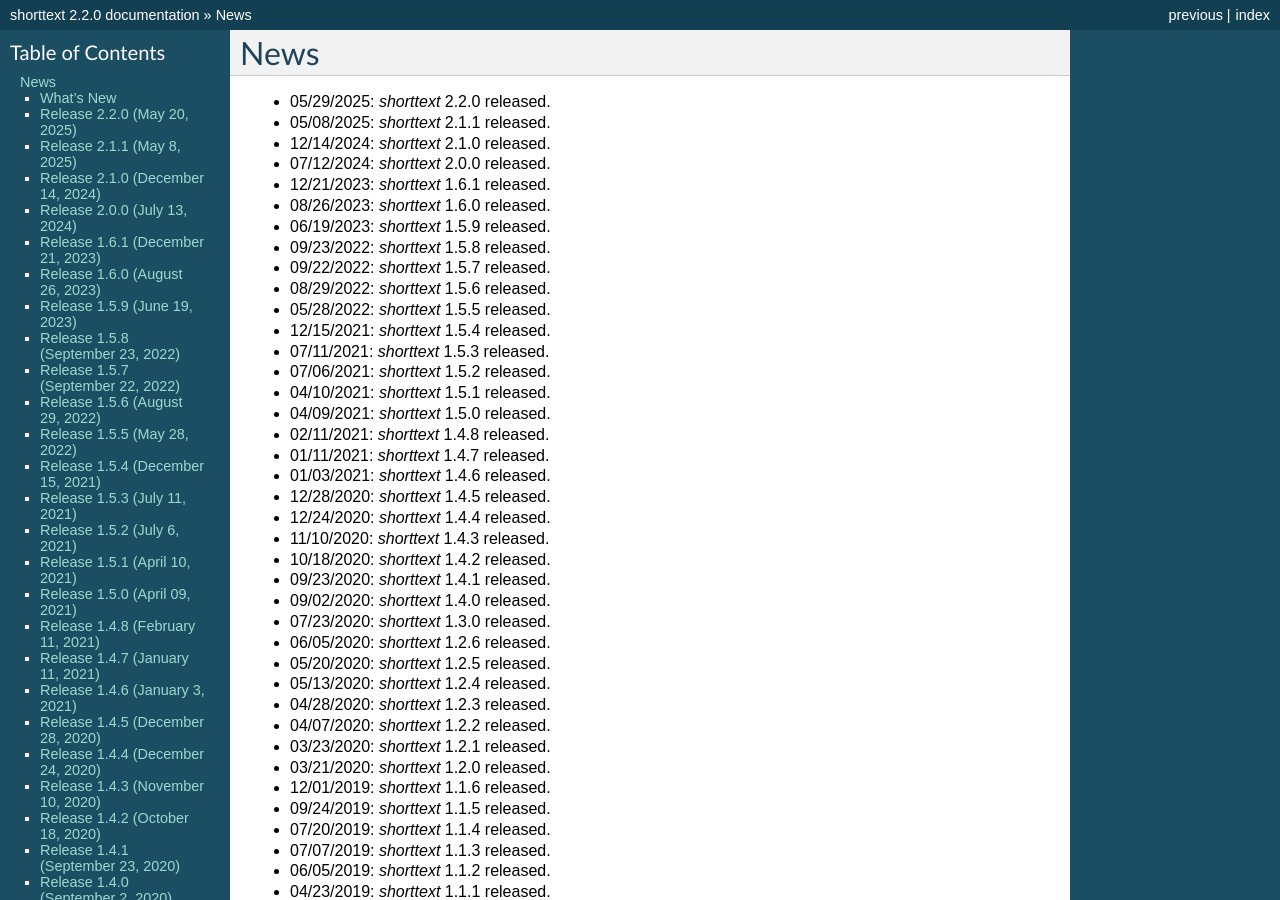
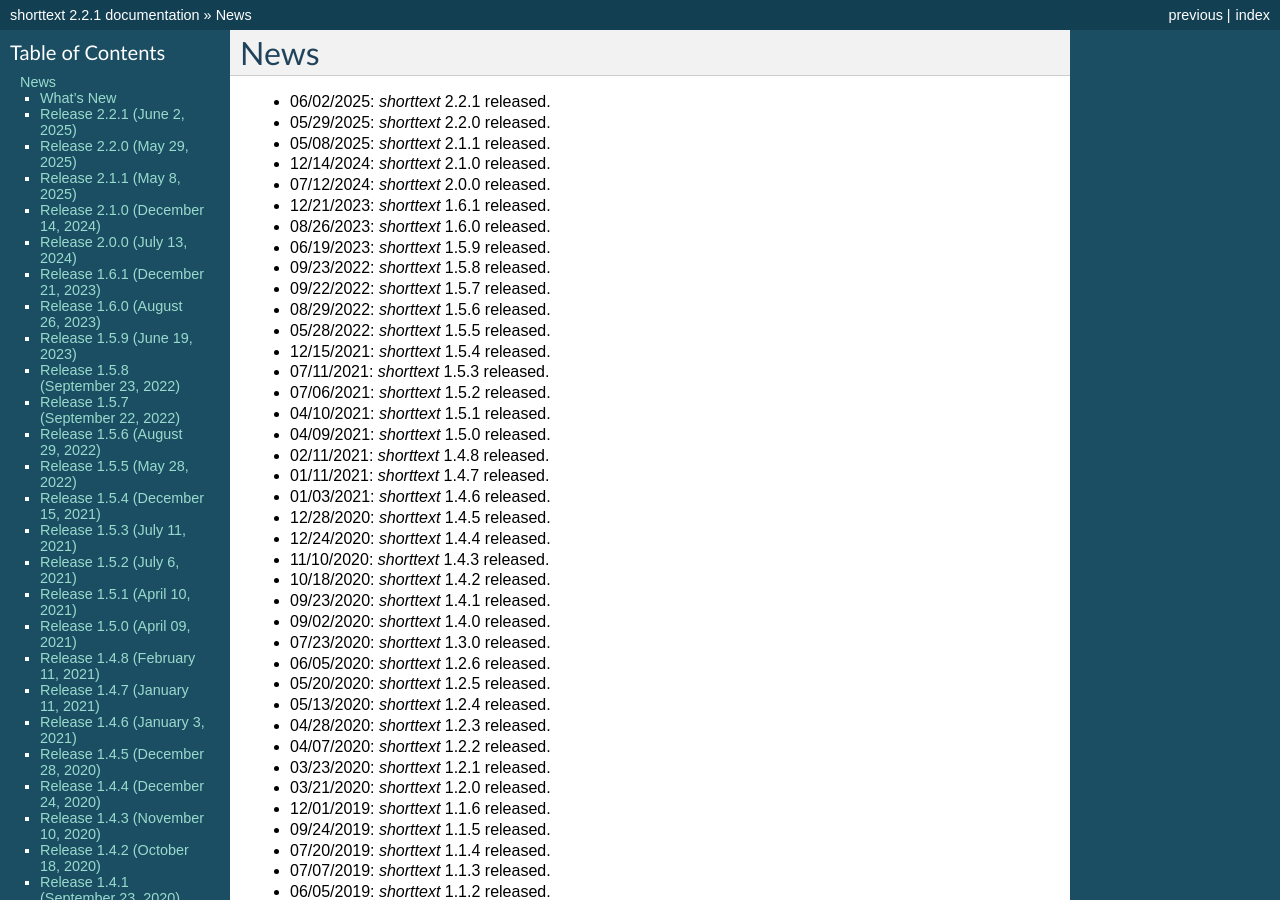
Before and after one commit to stephenhky/PyShortTextCategorization, a Sphinx documentation site: the page built from docs/news.rst, in a window 1280 px wide and 900 px high. Built offline with Sphinx 7.4.7, drawn with Linux system fonts in a browser that asks for light colours; some of the changed text lies outside the part shown.

Commit message:
Release 2.2.1

```diff
--- a/docs/conf.py
+++ b/docs/conf.py
@@ -58,7 +58,7 @@
 # The short X.Y version.
 version = u'2.2'
 # The full version, including alpha/beta/rc tags.
-release = u'2.2.0'
+release = u'2.2.1'
 
 # The language for content autogenerated by Sphinx. Refer to documentation
 # for a list of supported languages.
--- a/docs/news.rst
+++ b/docs/news.rst
@@ -1,6 +1,7 @@
 News
 ====
 
+* 06/02/2025: `shorttext` 2.2.1 released.
 * 05/29/2025: `shorttext` 2.2.0 released.
 * 05/08/2025: `shorttext` 2.1.1 released.
 * 12/14/2024: `shorttext` 2.1.0 released.
@@ -84,10 +85,16 @@
 What's New
 ----------
 
-Release 2.2.0 (May 20, 2025)
+Release 2.2.1 (June 2, 2025)
 ----------------------------
 
-* Update `keras` to `tensorflow.keras`.
+* Code cleanup for token categorization. (Acknowledgements: Minseo Kim)
+
+
+Release 2.2.0 (May 29, 2025)
+----------------------------
+
+* Update `keras` to `tensorflow.keras`. (Acknowledgements: Minseo Kim)
 
 
 Release 2.1.1 (May 8, 2025)
--- a/pyproject.toml
+++ b/pyproject.toml
@@ -4,7 +4,7 @@
 
 [project]
 name = "shorttext"
-version = "2.2.1a1"
+version = "2.2.1"
 authors = [
     {name = "Kwan Yuet Stephen Ho", email = "stephenhky@yahoo.com.hk"}
 ]
```
Also changed, not shown: README.md (+1 -0 lines), .readthedocs.yml.
